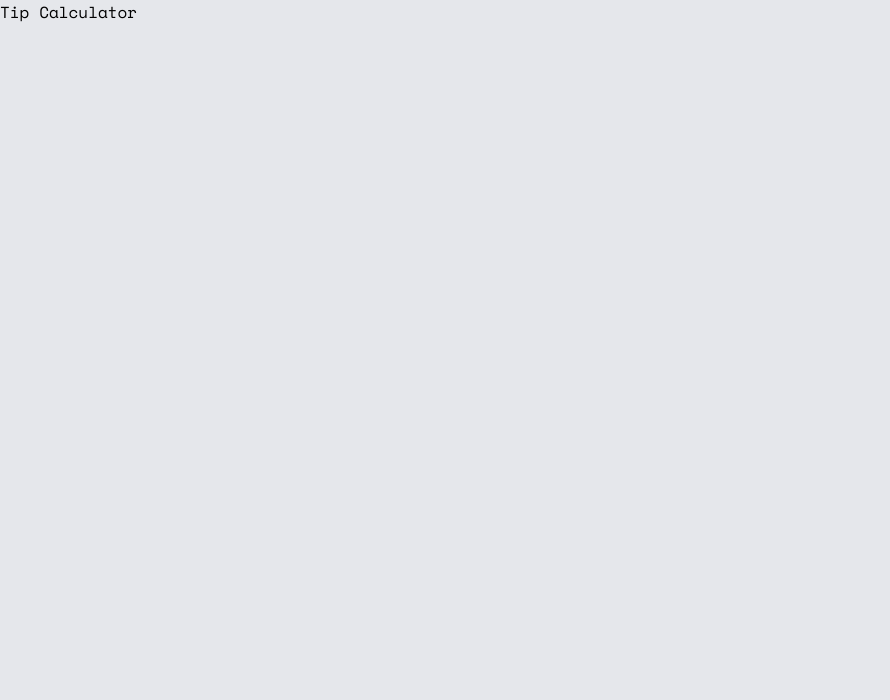
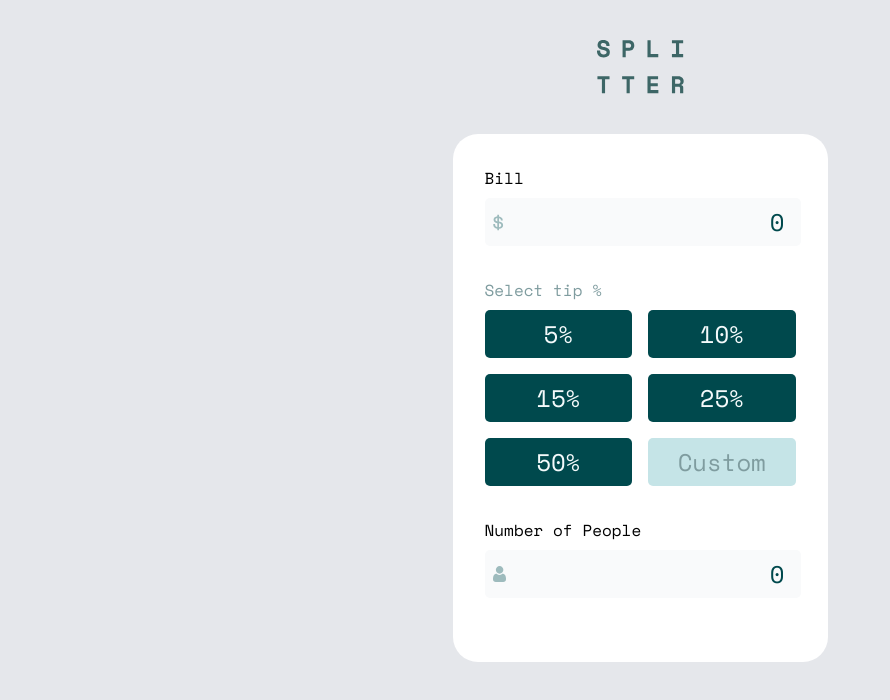
Before and after one commit to EstebanPastor/Tip-Calculator, a React (Vite) app: page / in a window 1280 px wide. Shown: the top 700 px of the page, without its empty margins (0-890 px from the left). Built offline with nearby package versions, Linux system fonts and the light colour scheme.

Commit message:
Add barrel for importations/exportations, add markup for the calculator and conditionals without functionallities

```diff
--- a/src/App.tsx
+++ b/src/App.tsx
@@ -1,9 +1,14 @@
-
+import Calculator from "./components/Calculator";
 
 const App = () => {
   return (
-    <div>Tip Calculator</div>
-  )
-}
+    <main>
+      <div className="flex justify-center my-10">
+        <img src="/images/logo.svg" alt="Logo-img" />
+      </div>
+      <Calculator />
+    </main>
+  );
+};
 
-export default App
+export default App;
--- /dev/null
+++ b/src/components/Calculator.tsx
@@ -0,0 +1,25 @@
+import { Input, PercentageButton } from "../components";
+
+const Calculator = () => {
+  const percents: number[] = [5, 10, 15, 25, 50];
+
+  return (
+    <div className="bg-white p-8 w-93.75 m-auto rounded-[25px]">
+      <Input iconUrl="/images/icon-dollar.svg" label="Bill" value={0} />
+      <h2 className="font-bold text-Grey-400 mb-2">Select tip %</h2>
+      <div className="grid grid-cols-2 gap-4 mb-8">
+        {percents.map((percent: number) => (
+          <PercentageButton key={percent} percent={percent} />
+        ))}
+        <PercentageButton isCustom percent={0} />
+      </div>
+      <Input
+        iconUrl="/images/icon-person.svg"
+        label="Number of People"
+        value={0}
+      />
+    </div>
+  );
+};
+
+export default Calculator;
--- /dev/null
+++ b/src/components/Input.tsx
@@ -0,0 +1,29 @@
+interface Props {
+  label: string;
+  value: number;
+  iconUrl: string;
+}
+
+const Input = ({ label, value, iconUrl }: Props) => {
+  return (
+    <div className="flex flex-col mb-8">
+      <div className="flex justify-between">
+        <label className="font-bold text-Grey-500 mb-2" htmlFor="bill">
+          {label}
+        </label>
+        <p className="text-Orange-400 font-bold hidden">Can't be zero</p>
+      </div>
+      <div className="relative">
+        <input
+          id="bill"
+          className="bg-gray-50 rounded-[5px] focus:outline-1 focus:outline-Green-400 cursor-pointer h-12 text-right pr-4 text-2xl font-bold text-Green-900"
+          type="text"
+          value={value}
+        />
+        <img className="absolute top-4 left-2" src={iconUrl} alt="icon" />
+      </div>
+    </div>
+  );
+};
+
+export default Input;
--- /dev/null
+++ b/src/components/PercentageButton.tsx
@@ -0,0 +1,20 @@
+interface Props {
+  percent: number;
+  isCustom?: boolean;
+}
+
+const PercentageButton = ({ percent, isCustom = false }: Props) => {
+  const styles = isCustom
+    ? "bg-Grey-200 text-Grey-400 hover:bg-Grey-50"
+    : "bg-Green-900 text-Grey-50 hover:bg-Green-200 hover:text-Green-900";
+
+  return (
+    <button
+      className={`text-2xl font-bold rounded-[5px] w-full h-12 cursor-pointer ${styles}`}
+    >
+      {isCustom ? "Custom" : `${percent}%`}
+    </button>
+  );
+};
+
+export default PercentageButton;
--- /dev/null
+++ b/src/components/index.ts
@@ -0,0 +1,3 @@
+export { default as Input } from "./Input";
+export { default as Calculator } from "./Calculator";
+export { default as PercentageButton } from "./PercentageButton";
```
